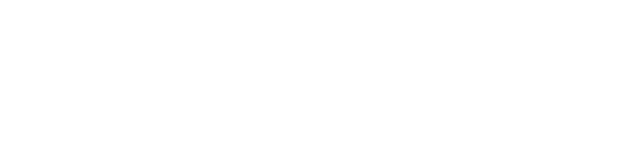
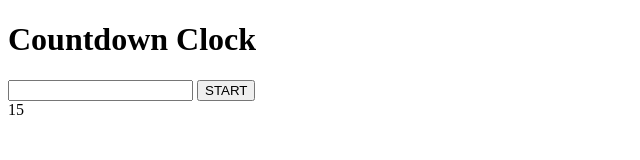
Before and after one commit to professorivansoares/countdown-clock, a plain HTML site: page index.html in a window 1280 px wide. Shown: the whole page, without its empty margins (0-640 px from the left). Drawn offline with Linux system fonts and the light colour scheme.

Commit message:
Cria estrutura básica HTML do cronometro

```diff
--- a/index.html
+++ b/index.html
@@ -2,6 +2,14 @@
 <html>
     <head></head>
     <body>
+        <main>
+            <div class="cronometro">
+                <h1>Countdown Clock</h1>
 
+                <input type="number" id="segundos">
+                <button>START</button>
+                <div id="contagem">15</div>
+            </div>
+        </main>
     </body>
 </html>
```
